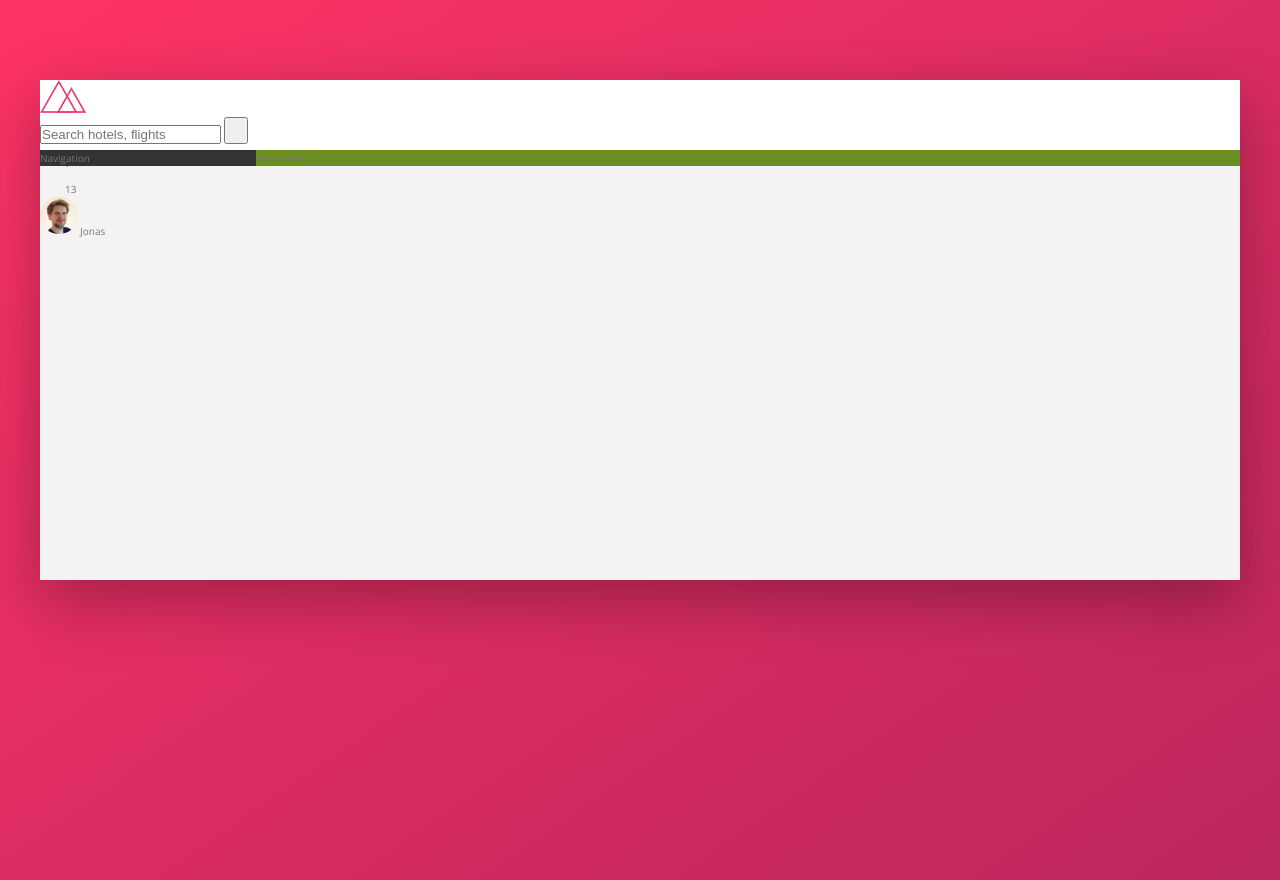
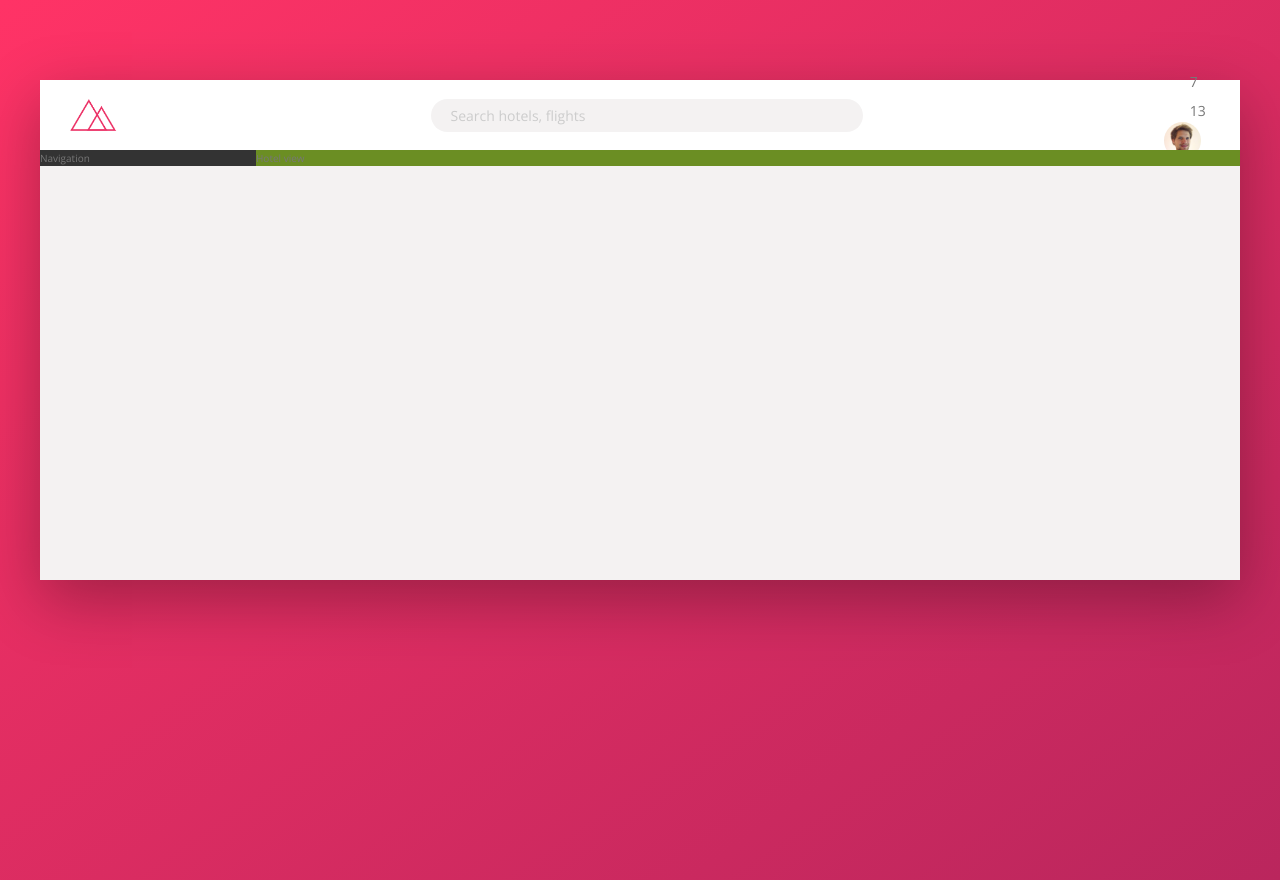
Before and after one commit to Poirei/Trillo, a website: page index.html in a window 1280 px wide. Drawn offline with nearby package versions, Linux system fonts and the light colour scheme.

Commit message:
added styles for header.

```diff
--- a/sass/_components.scss
+++ b/sass/_components.scss
@@ -1,17 +1,60 @@
 .logo {
   height: 3.25rem;
+  margin-left: 3rem;
 }
 
 .search {
+  flex: 0 0 40%;
+  display: flex;
+  justify-content: center;
+  align-items: center;
+
   &__input {
+    font-family: inherit;
+    font-size: inherit;
+    color: inherit;
+    background-color: var(--color-grey-light-2);
+    border: none;
+    padding: 0.7rem 2rem;
+    border-radius: 100px;
+    width: 90%;
+    margin-right: -3.25rem;
+    transition: 0.2s all;
+
+    &:focus {
+      outline: none;
+      width: 100%;
+      background-color: var(--color-grey-light-3);
+      box-shadow: 0 2px 5px rgba(black, 0.1);
+    }
+
+    &::placeholder {
+      font-weight: 100;
+      color: var(--color-grey-light-4);
+    }
+  }
+
+  &__input:focus + &__button {
+    background-color: var(--color-grey-light-3);
   }
 
   &__button {
+    border: none;
+    background-color: var(--color-grey-light-2);
+
+    &:focus {
+      outline: none;
+    }
+
+    &:active {
+      transform: translateY(2px);
+    }
   }
 
   &__icon {
     height: 2rem;
     width: 2rem;
+    fill: var(--color-grey-dark-3);
   }
 }
 
--- a/sass/_layout.scss
+++ b/sass/_layout.scss
@@ -7,9 +7,13 @@
 }
 
 .header {
+  font-size: 1.4rem;
   height: 7rem;
   background-color: #fff;
   border-bottom: var(--color-grey-light-2);
+  display: flex;
+  justify-content: space-between;
+  align-items: center;
 }
 
 .content {
```
Also changed, not shown: css/style.css, 1 other file.
